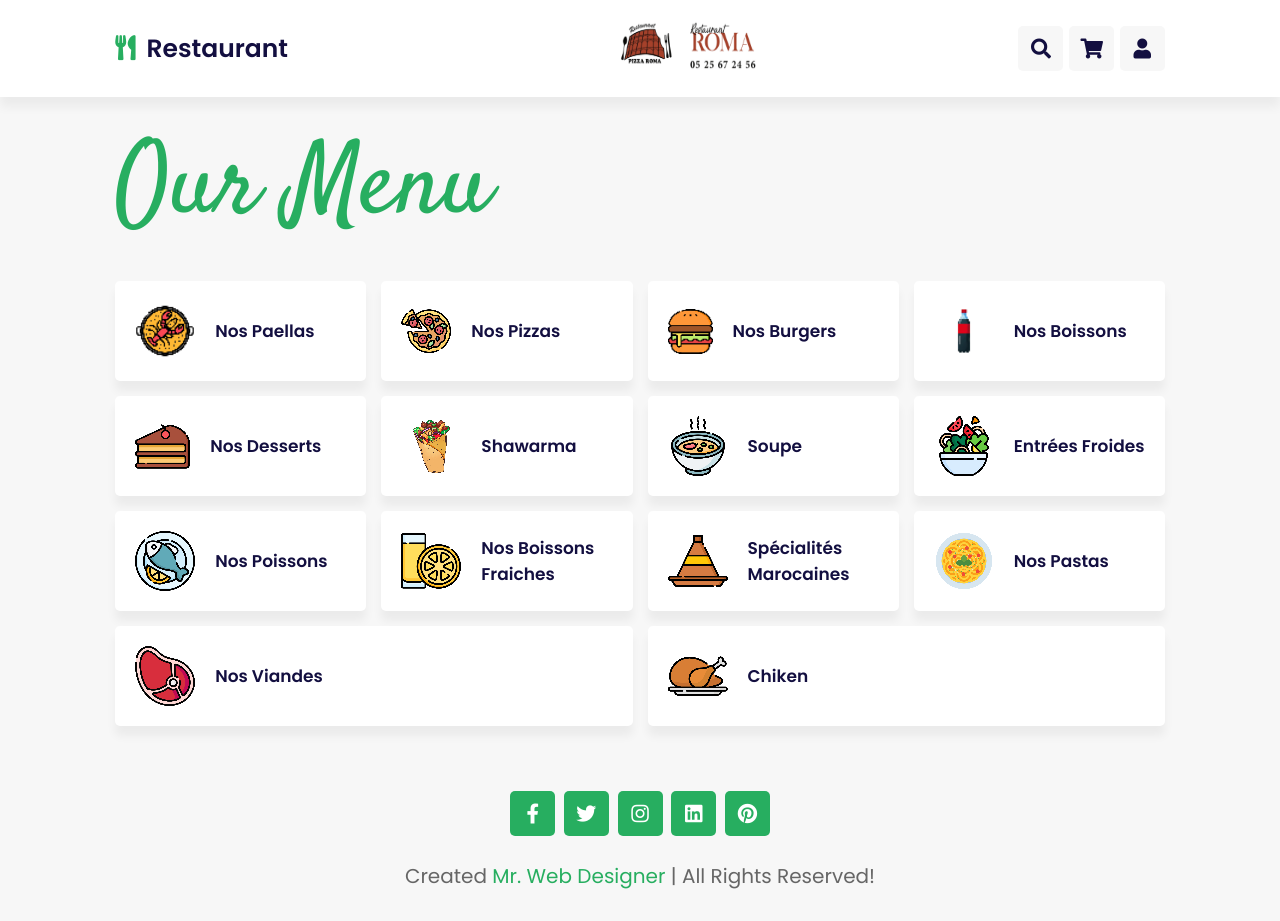
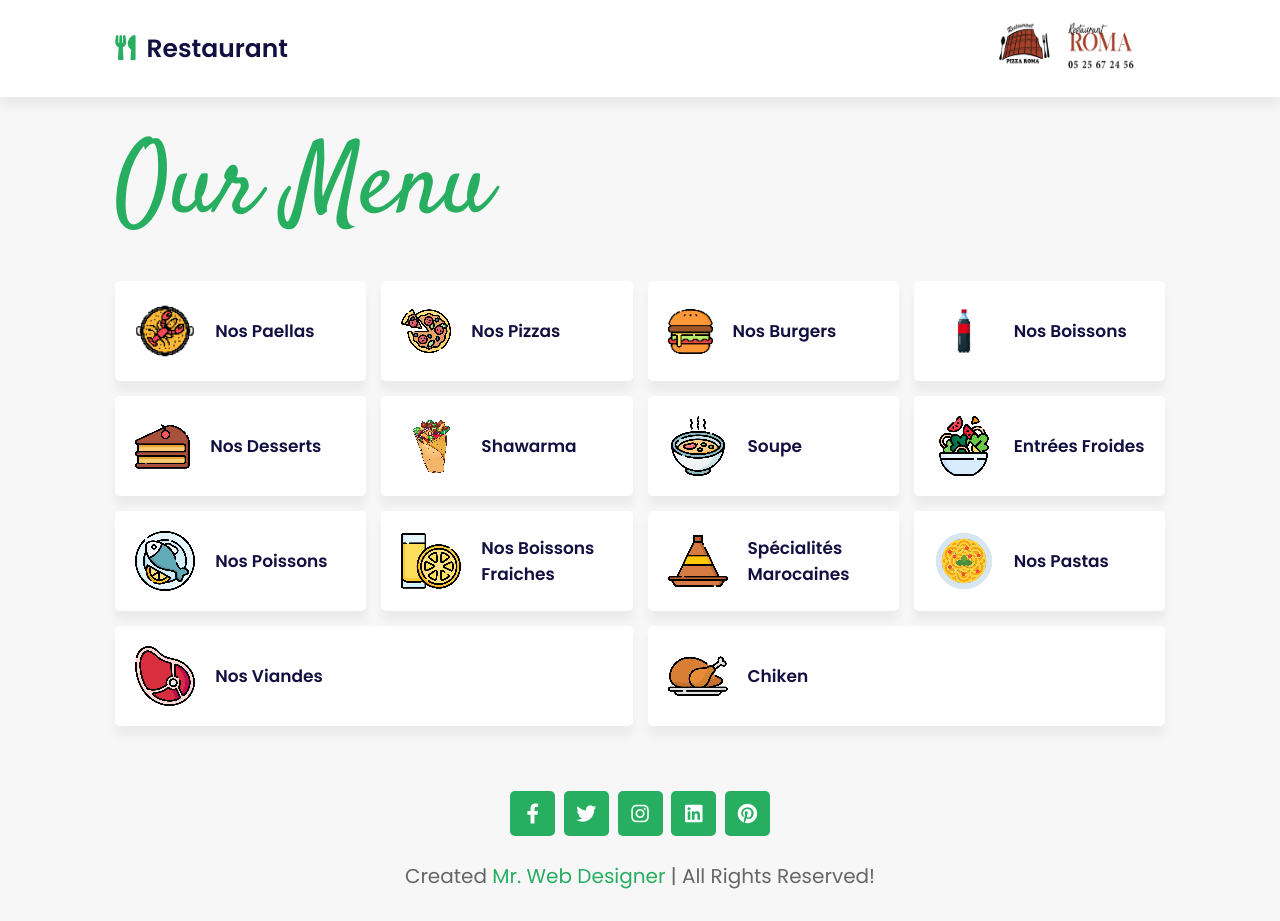
Before and after one commit to ayoubmarka/a, a plain HTML site: page index.html in a window 1280 px wide. Drawn offline with Linux system fonts and the light colour scheme.

Commit message:
Update index.html

```diff
--- a/index.html
+++ b/index.html
@@ -32,13 +32,6 @@
 			</a>
         <a href="image/home.jpg" src="image/home.jpg" ></a>
     </nav>
-
-    <div class="icons">
-        <div id="menu-btn" class="fas fa-bars"></div>
-        <div id="search-btn" class="fas fa-search"></div>
-        <div id="cart-btn" class="fas fa-shopping-cart"></div>
-        <div id="login-btn" class="fas fa-user"></div>
-    </div>
 
 </header>
 
```
